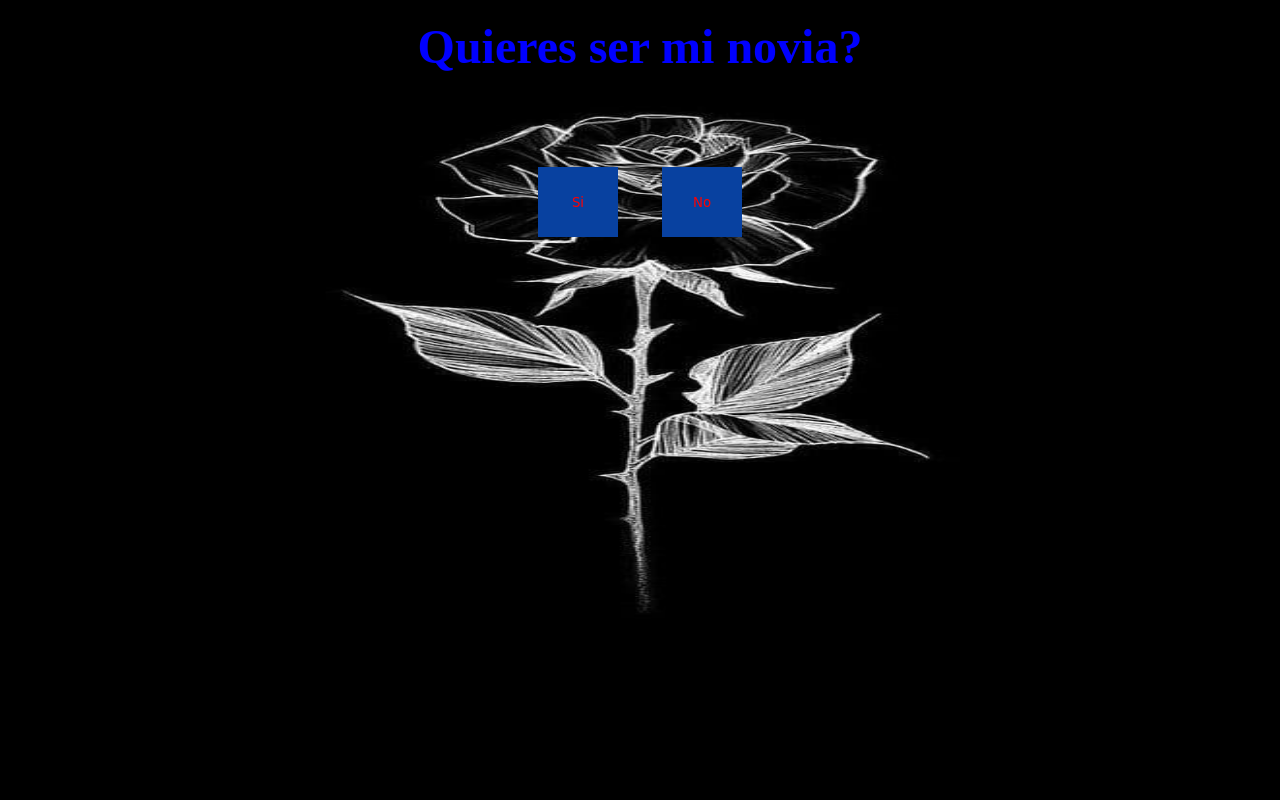
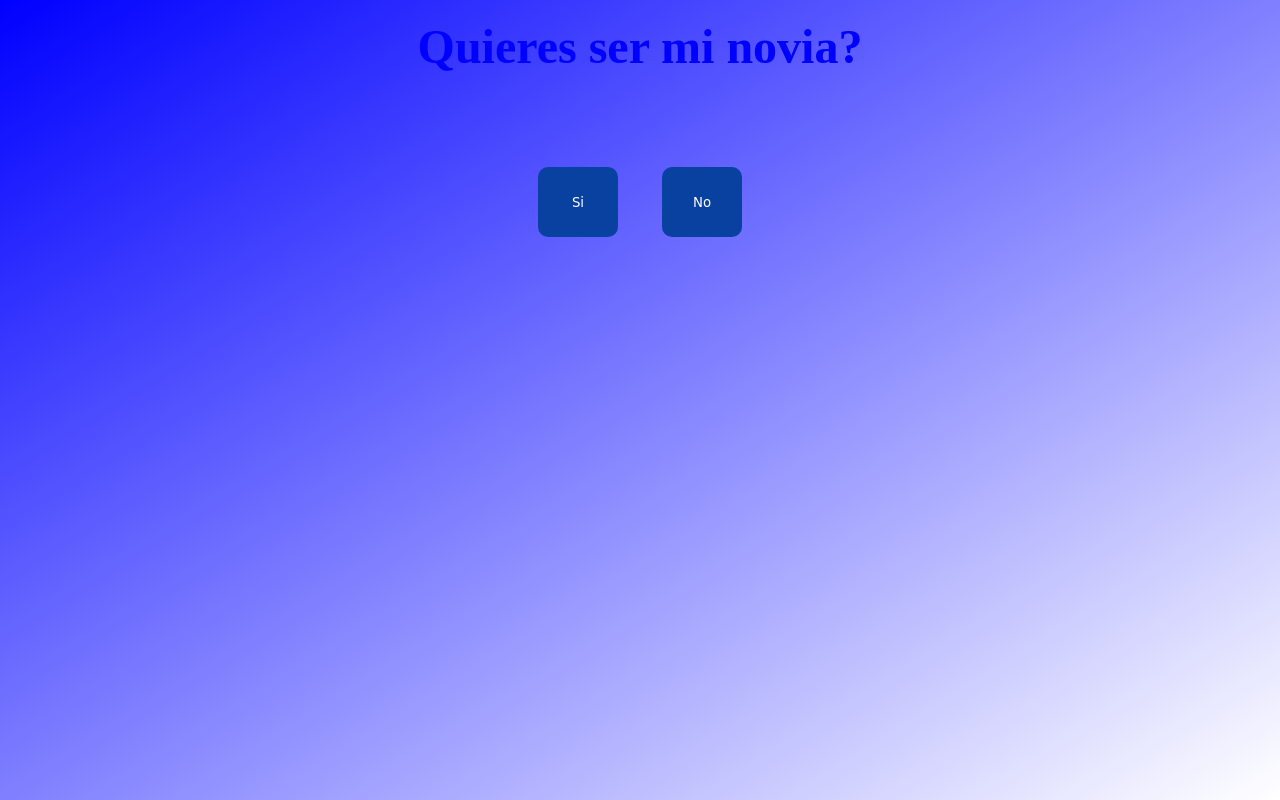
Before and after one commit to AlanFuckboy/quieres-, a plain HTML site: page index.html in a window 1280 px wide. Drawn offline with Linux system fonts and the light colour scheme.

Commit message:
Update estilos.css

```diff
--- a/estilos.css
+++ b/estilos.css
@@ -4,7 +4,7 @@
 
     }
   .bn{
-    color: red;
+    color: white;
      display: inline-block;
      width: 80px;
      height: 80px;
@@ -19,6 +19,7 @@
      margin-top: 100px;
            margin-right: 20px;
      margin-left: 20px;
+     border-radius: 10px;
 
  }
 
@@ -30,7 +31,7 @@
     h3{
 
     text-align: center;
-      color: midnightblue;
+      color: black;
       max-height: 30px;
       min-height: 20px;
 
@@ -46,7 +47,7 @@
 @media screen and (min-width:490px){
 
 body{
-background-image: url(e.jpg);
+background: linear-gradient(to bottom right, blue, white);
 background-repeat: no-repeat;
 background-size: 100% 100%;
 background-attachment: fixed;
```
